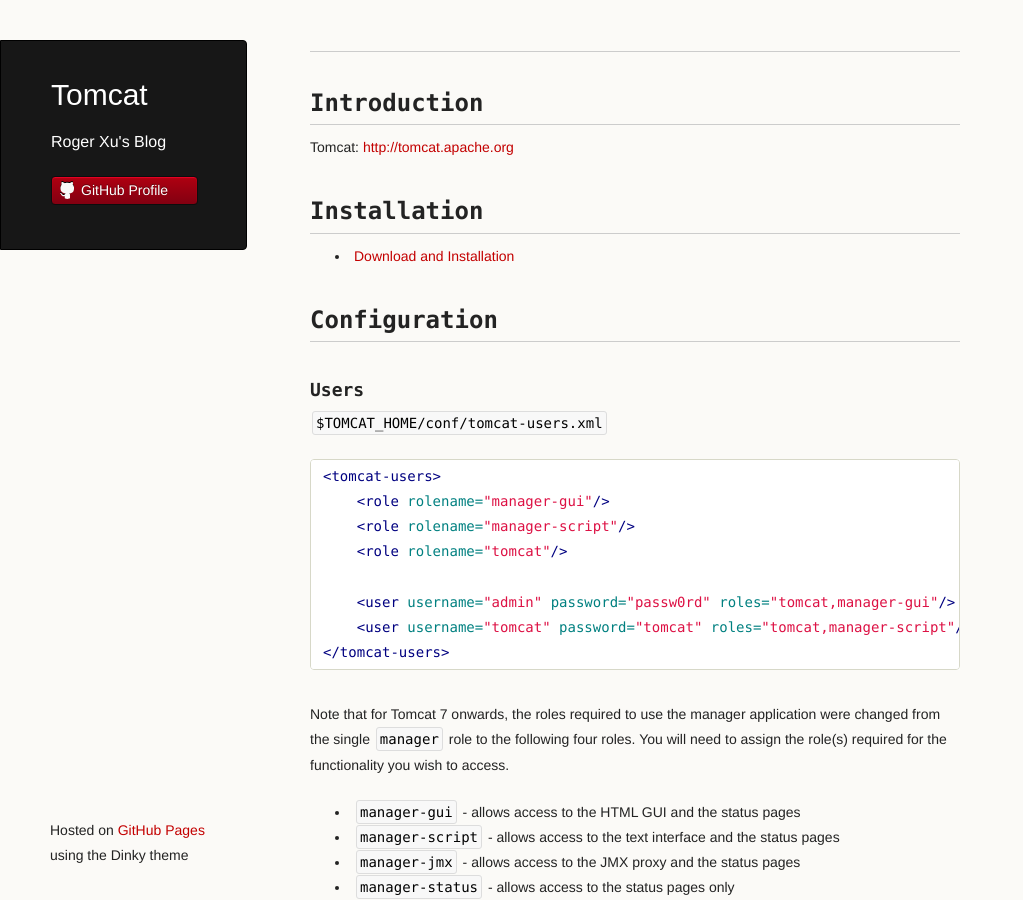
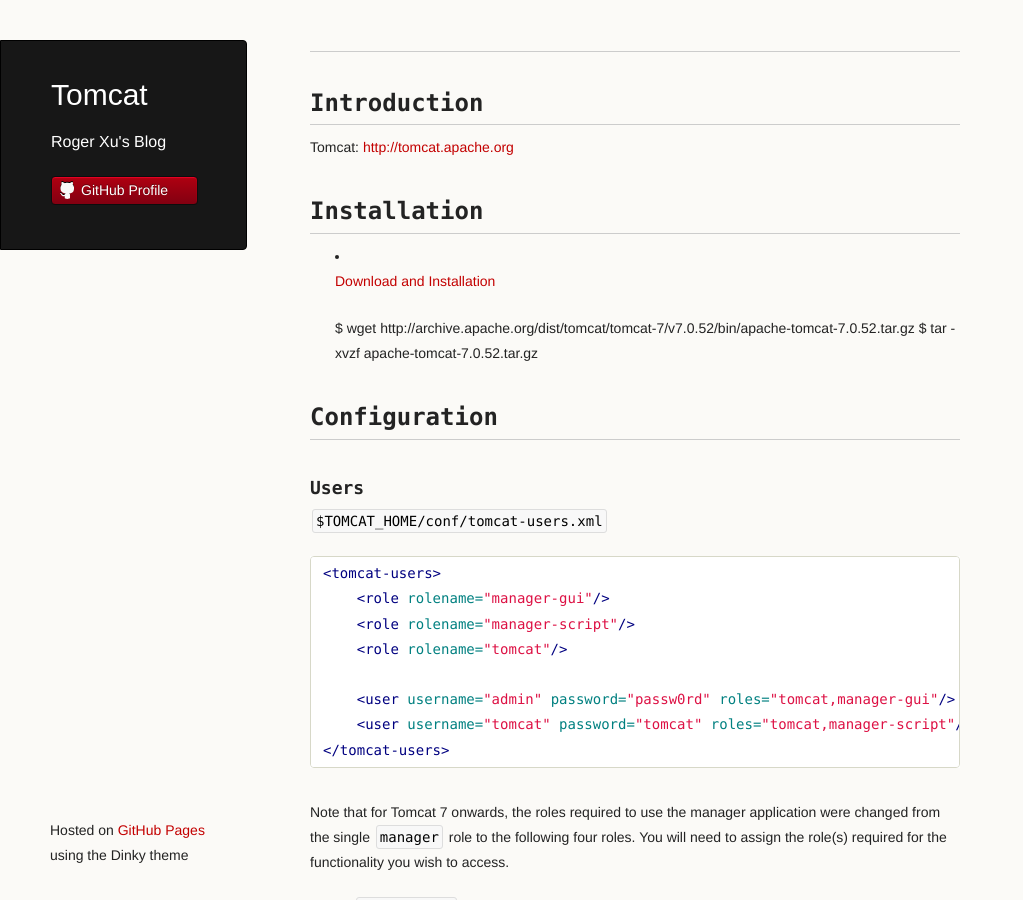
Before and after one commit to rogerxu/rogerxu.github.io, a Jekyll site: the page built from _posts/2013-09-25-tomcat.md, in a window 1280 px wide and 900 px high. Shown: the whole window, without its empty margins (0-1023 px from the left). Built offline with Jekyll 4.4.1, drawn with Linux system fonts in a browser that asks for light colours.

Commit message:
Update tomcat download url.

```diff
--- a/_posts/2013-09-25-tomcat.md
+++ b/_posts/2013-09-25-tomcat.md
@@ -9,7 +9,10 @@
 
 ## Installation
 
-* [Download and Installation]()
+* [Download and Installation](http://tomcat.apache.org/download-70.cgi)
+
+    $ wget http://archive.apache.org/dist/tomcat/tomcat-7/v7.0.52/bin/apache-tomcat-7.0.52.tar.gz
+    $ tar -xvzf apache-tomcat-7.0.52.tar.gz
 
 ## Configuration
 
```
Also changed, not shown: _posts/2013-04-09-jenkins.md (+4 -0 lines).
